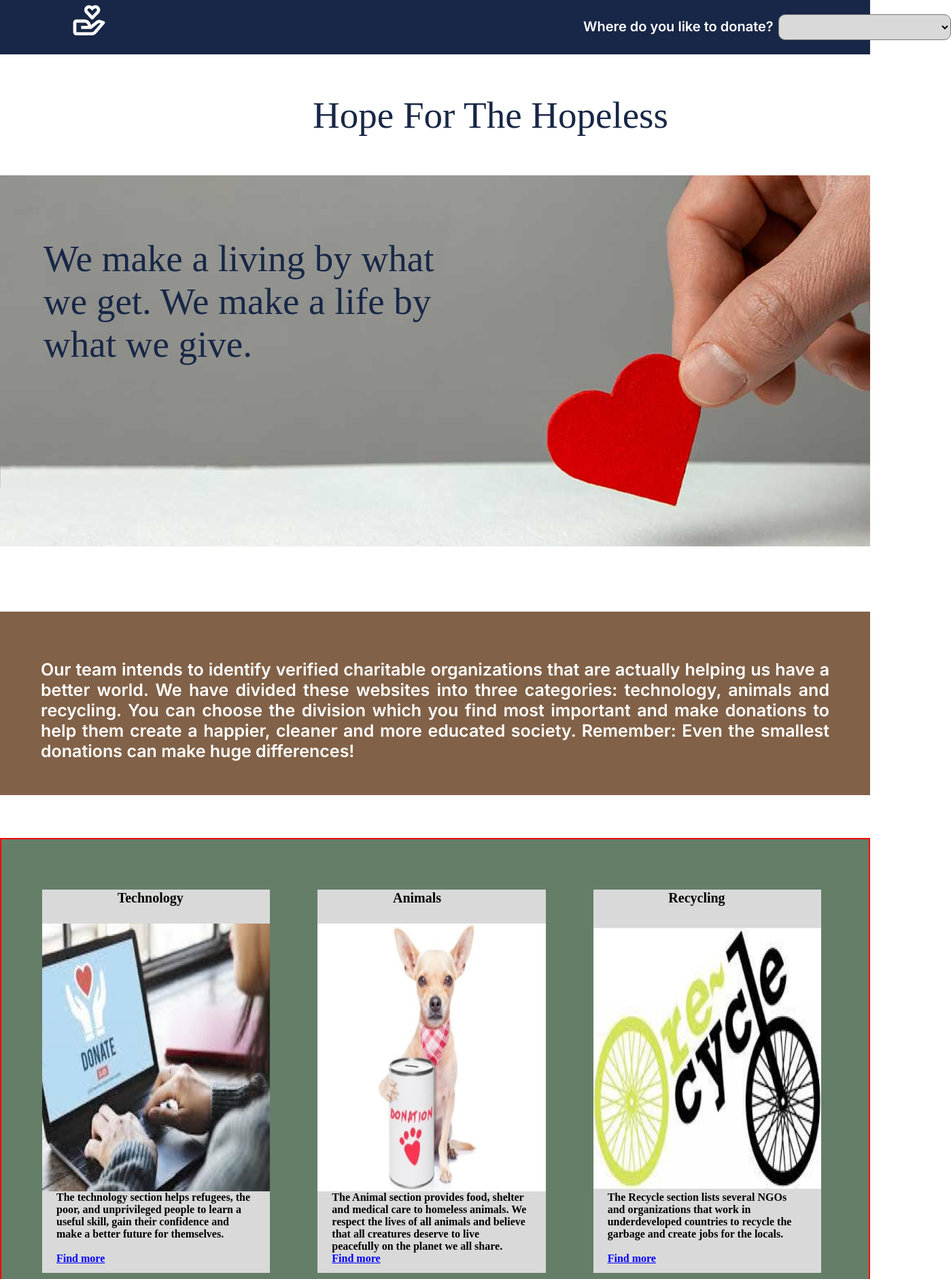
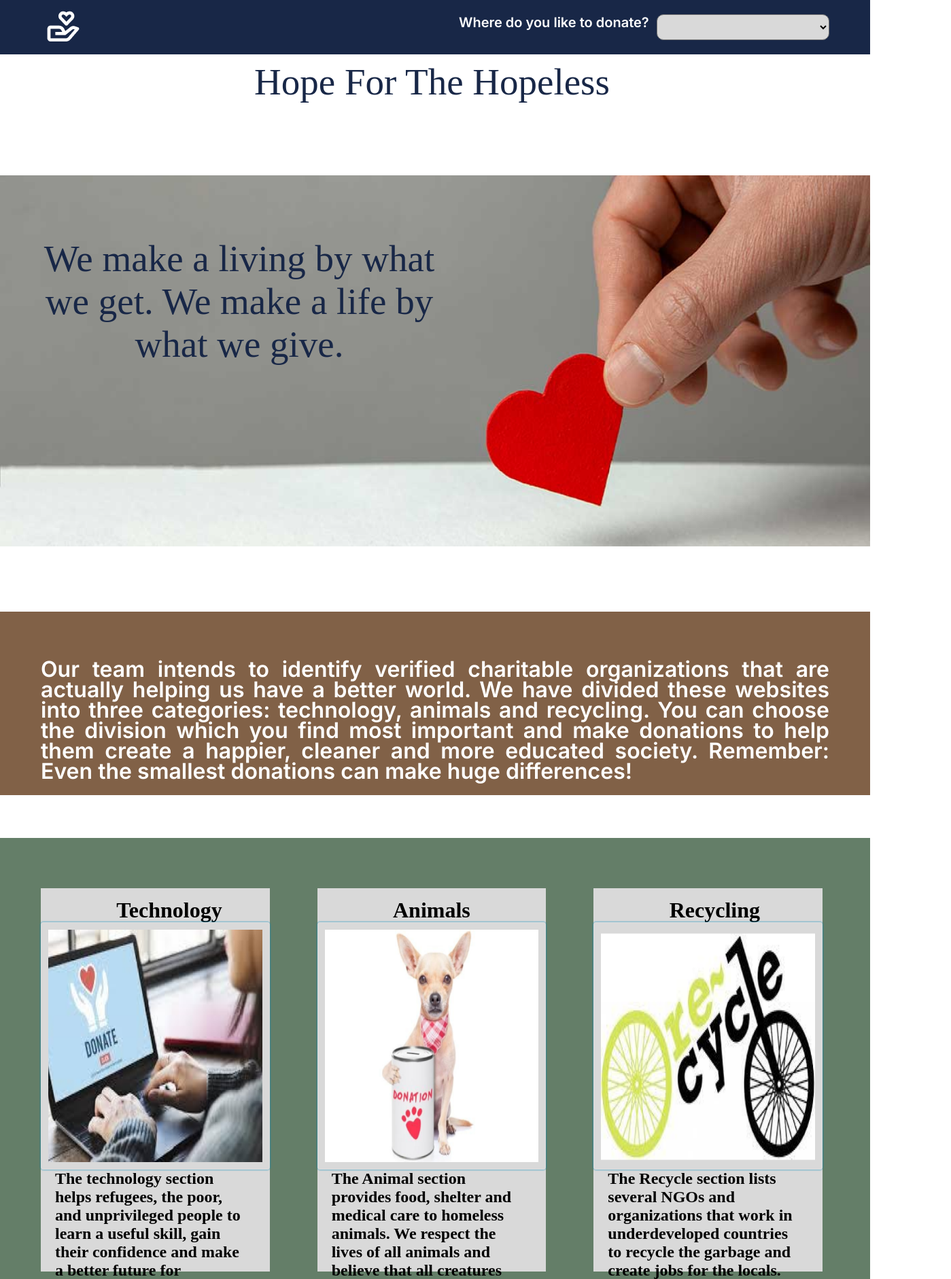
Before and after one commit to Doris-Siu/charity-website, a plain HTML site: page index.html in a window 1280 px wide. Shown: the top 1882 px of the page at 68% size, 1399 px wide, since content can reach past the window. Drawn offline with Linux system fonts and the light colour scheme; a web font is replaced by a local one.

Commit message:
fixed some styling

```diff
--- a/index.html
+++ b/index.html
@@ -16,14 +16,17 @@
 
 <body>
   <header>
-    <img id="logo" style="cursor: pointer;" src="/Vector/logo.png"></img>
+    <div class="logo-div"> <img id="logo" style="cursor: pointer;" src="/Vector/logo.png"></img> </div>
+
+    <div class="label-select">
     <label>Where do you like to donate?</label>
     <select id ="bar">
       <option></option>
       <option value="techOpt">Technology</option>
-      <option value="aniOpt">Animal</option>
+      <option value= "aniOpt">Animal</option>
       <option value="recOpt">Recycling</option>
     </select>
+    </div>
   </header>
 
   <main id = "mainContent">
@@ -31,7 +34,7 @@
 
     <h1>Hope For The Hopeless</h1>
     <div id="hero"> </div>
-    <p id="hero-text">
+    <p id="hero-text" >
       We make a living by what we get. We make a life by what we give.
     </p>
     <p id="about">
@@ -63,6 +66,7 @@
           respect the lives of all animals and believe that all creatures deserve to live peacefully on the planet we
           all share.
           <br>
+          <br>
 
           <span style=" cursor:pointer;
      color:blue;
@@ -89,14 +93,15 @@
   </main>
 
   <footer>
-    <div>
+    <div  id="footer-title">
       <p class="footer-text">Contact Us</p>
       <p class="footer-text">Example@gmail.com</p>
       <p class="footer-text">016178674566</p>
     </div>
 
 
-    <div><img src="/Vector/ig.png"></img>
+    <div class="footer-img">
+      <img src="/Vector/ig.png"></img>
       <img src="/Vector/twitter.png"></img>
       <img src="/Vector/fb.png"></img>
     </div>
--- a/script.js
+++ b/script.js
@@ -31,6 +31,7 @@ function showTech(selValue) {
 
   const divEl1 = document.createElement("p");
   divEl1.id = "hero-text";
+  divEl1.classList.add("hero-text-middle");
   divEl1.innerText = headers[selValue];
   containEl.appendChild(divEl1);
 
--- a/style.css
+++ b/style.css
@@ -12,36 +12,47 @@ header {
   height: 80px;
   left: 0px;
   top: 0px;
-
   background: #182747;
+  display: flex;
+  justify-content: space-between;
+  align-items: center;
 }
+/* .logo-div{
+  border: 2px solid red;
+} */
 
 #logo {
-  position: absolute;
+  position: relative;
   left: 8.33%;
   right: 8.33%;
   top: 8.33%;
   bottom: 12.5%;
+  margin-left: 60px;
 }
-
+.label-select {
+  display: flex;
+  /* border: 2px solid red; */
+  justify-content: flex-end;
+  margin-right: 60px;
+}
 label {
-  position: absolute;
+  /* position: absolute; */
   width: 281px;
   height: 24px;
-  left: 858px;
-  top: 27px;
-
+  /* left: 858px;
+  top: 27px; */
   font-family: "Inter";
   font-style: normal;
   font-weight: 600;
   font-size: 20px;
   line-height: 24px;
+  margin-right: 10px;
 
   color: #ffffff;
 }
 
 select {
-  position: absolute;
+  /* position: absolute; */
   width: 254px;
   height: 38px;
   left: 1145px;
@@ -55,26 +66,27 @@ h1 {
   position: absolute;
   width: 532px;
   height: 63px;
-  left: 460px;
-  top: 138px;
-
+  /* left: 460px; */
+  top: 15%;
+  left: 50%;
+   transform: translate(-50%, -50%);
   font-family: "Judson";
   font-style: normal;
   font-weight: 400;
   font-size: 55px;
   line-height: 63px;
-
   color: #182747;
 }
 
 #hero {
-  position: absolute;
+  position: relative;
   width: 100%;
   height: 546px;
-  left: 0px;
   top: 258px;
-
-  background: url(/Vector/hero.png);
+  background-image: url(/Vector/hero.png);
+  background-size: 100% 100%;
+  display: flex;
+  justify-content: center;
 }
 
 #hero-text {
@@ -83,14 +95,26 @@ h1 {
   height: 315px;
   left: 64px;
   top: 349px;
+   /* top: 50%; */
+  /* left: 50%; */
+   /* transform: translate(-50%, -50%); */
   font-family: "Judson";
   font-style: normal;
   font-weight: 400;
   font-size: 55px;
   line-height: 63px;
   color: #182747;
+/* padding: 0 10%; */
+text-align: center;
+/* border: 2px solid black; */
 }
-
+.hero-text-middle{
+  text-align: center;
+  top: 50%;
+ margin-left: 50%;
+   transform: translate(-50%, -50%);
+   height: 63px;
+}
 #about {
   background: rgba(86, 43, 8, 0.74);
   position: absolute;
@@ -103,7 +127,7 @@ h1 {
   font-style: normal;
   text-align: justify;
   font-weight: 600;
-  font-size: 25px;
+  font-size: 2rem;
   line-height: 30px;
   padding: 70px 60px 70px 60px;
   color: #ffffff;
@@ -119,7 +143,7 @@ h1 {
   top: 1233px;
   background: #647e68;
   display: flex;
-  border: 2px solid red;
+  /* border: 2px solid red; */
   /* margin: 5% 0 0 0; */
 }
 .content {
@@ -132,7 +156,7 @@ h1 {
   flex-direction: row;
   display: grid;
   justify-items: center;
-  grid-template-rows: 50px 1fr 120px;
+  grid-template-rows: 50px 1fr 150px;
   grid-template-columns: 1fr;
   grid-template-areas:
     "title"
@@ -147,10 +171,11 @@ h1 {
   grid-row-end: 2;
   /* border: 2px solid black; */
   font-weight: 600;
-  font-size: 20px;
+  font-size: 2rem;
   line-height: 24.2px;
   position: absolute;
   width: 114px;
+  margin-top: 20px;
 }
 
 .content_image {
@@ -164,7 +189,16 @@ h1 {
   width: 100%;
   height: 100%;
   position: absolute;
+
   /* margin: 10px 0 0 0; */
+}
+.content > img{
+     border: 1px solid #ddd;
+  border-radius: 4px;
+  padding: 10px;
+  /* width: 150px; */
+   /* border: 2px solid black; */
+    box-shadow: 0 0 2px 1px rgba(0, 140, 186, 0.5);
 }
 
 .content-summary {
@@ -176,7 +210,7 @@ h1 {
   position: absolute;
   /* width: 379px;
 height: 95px; */
-  font-size: 16px;
+  font-size: 1.5rem;
   font-weight: 600;
   /* border: 2px solid orange; */
   margin-left: 21px;
@@ -196,7 +230,13 @@ footer {
   align-items: center;
   padding: 0 60px;
 }
+#footer-title{
+  display: flex;
+  flex-direction: column;
+  /* border: 2px solid red; */
+  row-gap: 20%;
 
+}
 .footer-text {
   font-family: "Inter";
   font-style: normal;
@@ -205,3 +245,9 @@ footer {
   line-height: 30px;
   color: #ffffff;
 }
+.footer-img{
+  /* border: 2px solid red; */
+  display: flex;
+  flex-direction: row;
+  gap: 10%;
+}
```
